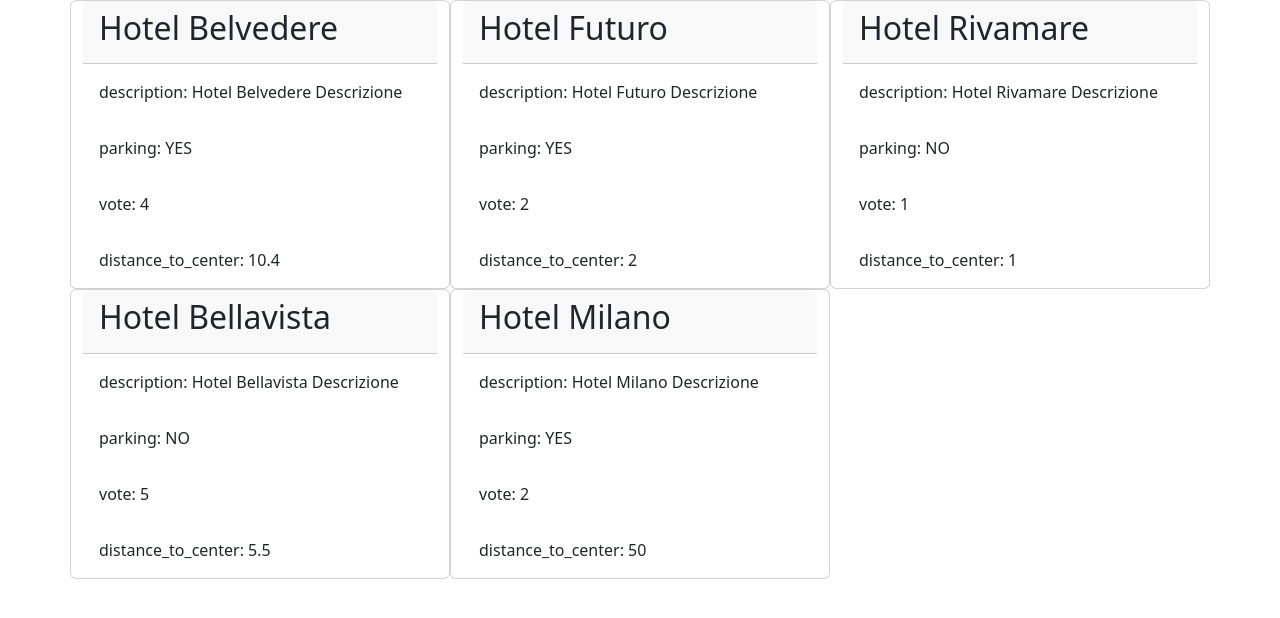
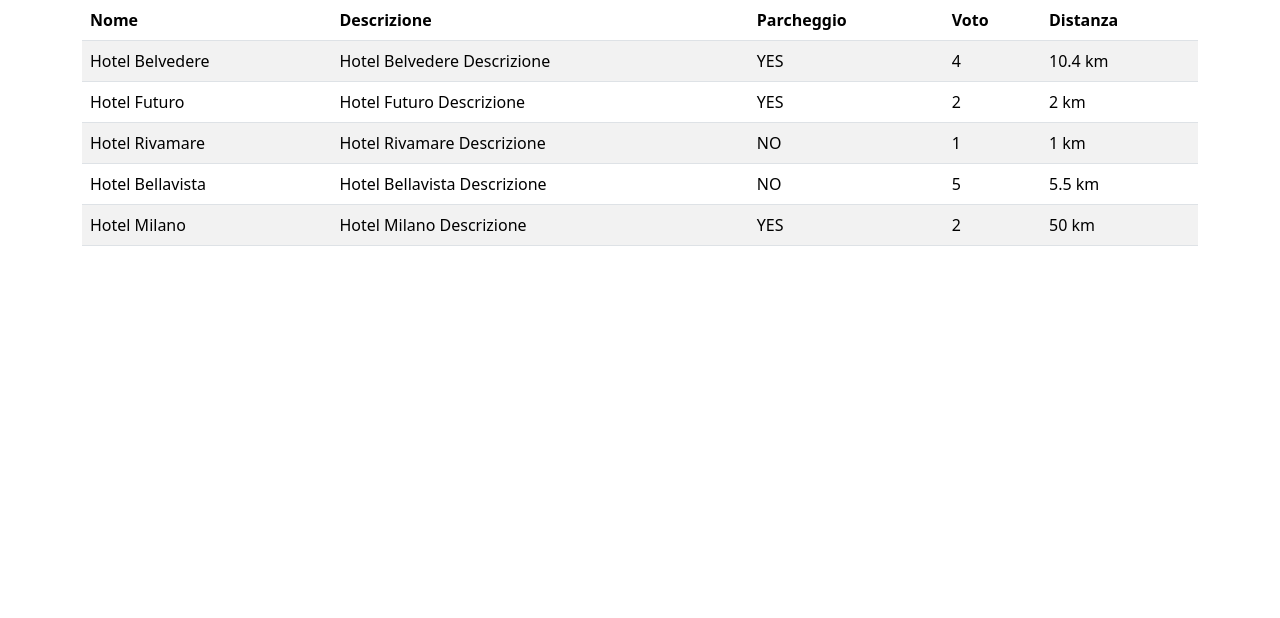
Before and after one commit to annaritadituri/php-hotel, a PHP site: page / in a window 1280 px wide. Shown: the top 618 px of the page. Run offline with PHP 8.4, Linux system fonts and the light colour scheme.

Commit message:
[UPD] Added table for all the info

```diff
--- a/index.php
+++ b/index.php
@@ -54,60 +54,39 @@
 </head>
 <body>
 
-    <div class="container">
 
-        <div class="row">
+    <div class="container table">
 
-            <?php
-                foreach ($hotels as $hotelList) {?>
+        <table class="table table-striped">
 
-                    <div class="card col-4">
+            <thead>
+                <tr>
+                    <th scope="col">Nome</th>
+                    <th scope="col">Descrizione</th>
+                    <th scope="col">Parcheggio</th>
+                    <th scope="col">Voto</th>
+                    <th scope="col">Distanza</th>
+                </tr>
+            </thead>
+            <tbody>
 
-                        <?php foreach ($hotelList as $key => $hotel) {
+                <?php foreach ($hotels as $hotel) : ?>
 
-                        if($key == 'name') {?>
+                    <tr>
+                        <td> <?php echo $hotel['name']; ?> </td>
+                        <td> <?php echo $hotel['description']; ?> </td>
+                        <td> <?php echo $hotel['parking'] ? 'YES' : 'NO'; ?> </td>
+                        <td> <?php echo $hotel['vote']; ?> </td>
+                        <td> <?php echo $hotel['distance_to_center'] . ' km'; ?> </td>
+                    </tr>
 
-                            <div class="card-header">
+                    <?php endforeach;
 
-                                <h2>
-                                    <?php
-                                        echo $hotelList[$key];
-                                    ?>
-                                </h2>
+                ?>
 
-                            </div>
+            </tbody>
 
-                        <?php } else {?>
-
-                            <div class="card-body">
-                                <p class="card-text">
-                                    <?php
-
-                                        if($key == 'parking') {
-                                            if ($hotelList[$key] == true) {
-                                                echo $key . ': ' . 'YES';
-                                            } else {
-                                                echo $key . ': ' . 'NO';
-                                            }
-
-                                        } else {
-                                            echo $key . ': ' . $hotel;
-                                        };
-
-                                    ?>
-                                </p>
-                            </div>
-
-                        <?php };
-
-                    };
-
-                    ?></div>
-
-                <?php };
-            ?>
-
-        </div>
+        </table>
 
     </div>
 
```
